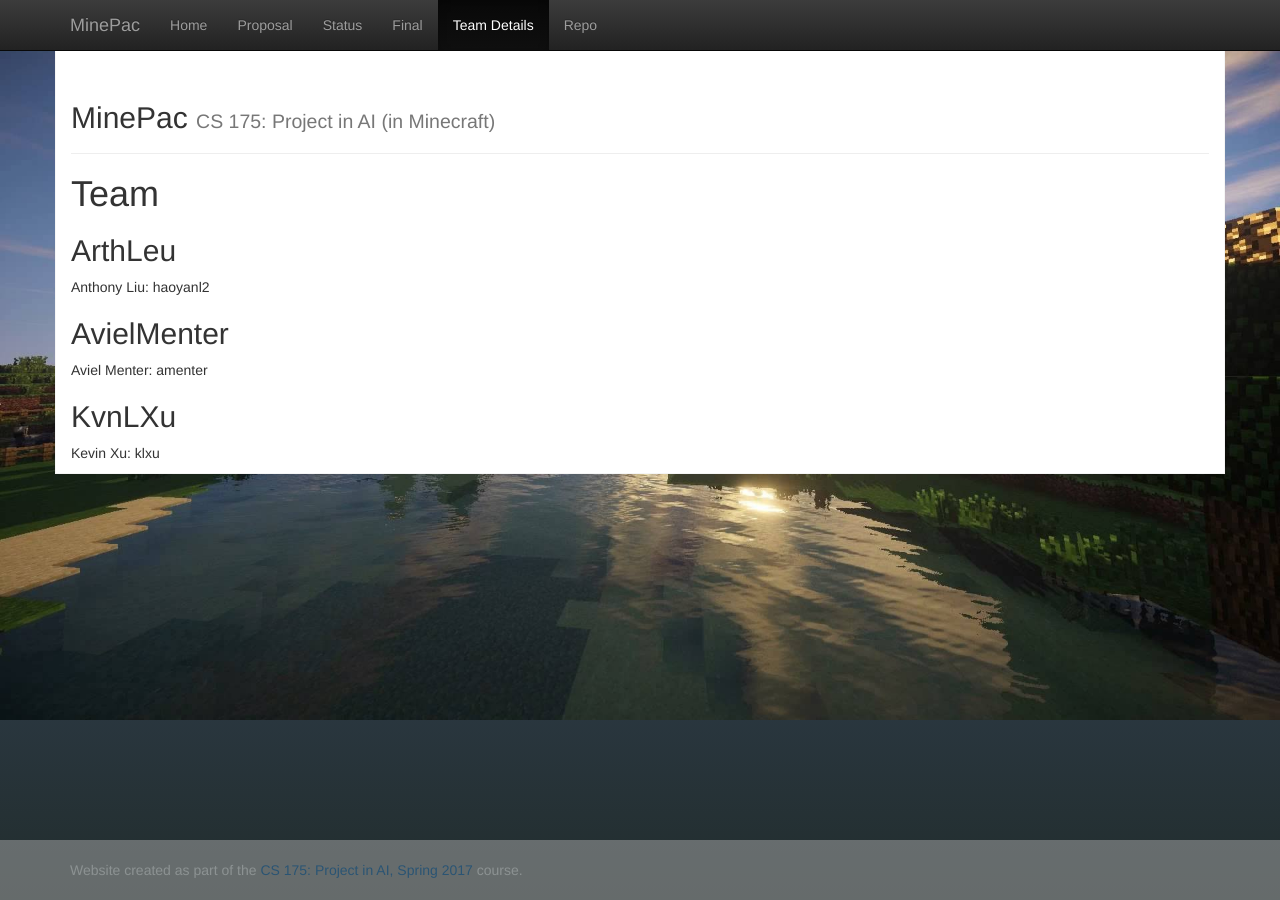
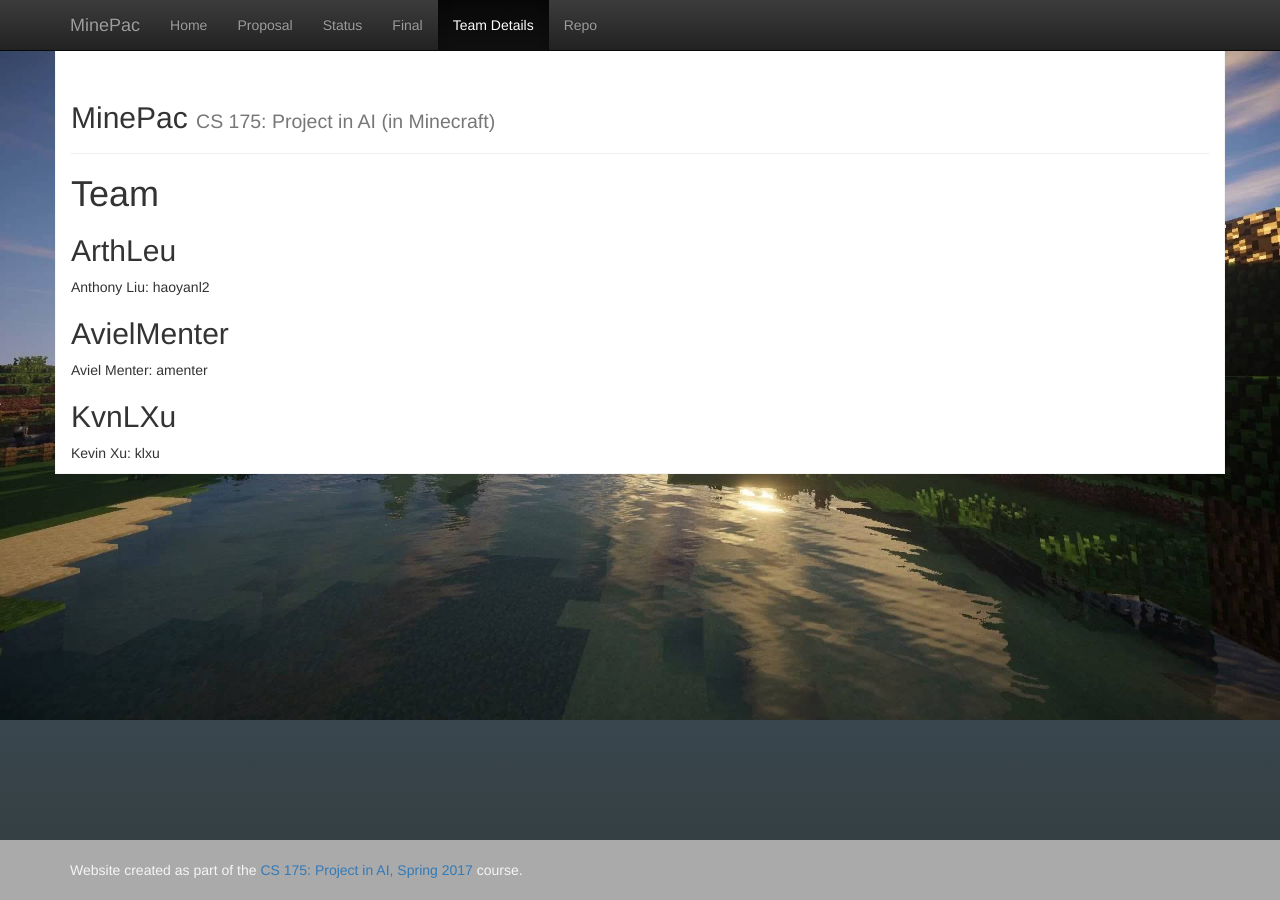
Before and after one commit to r58Playz/MinePac, a Jekyll site: the page built from docs/team.md, in a window 1280 px wide. Built offline with Jekyll 4.4.1, drawn with Linux system fonts in a browser that asks for light colours.

Commit message:
color change

```diff
--- a/docs/css/custom.css
+++ b/docs/css/custom.css
@@ -10,7 +10,7 @@ body {
   background-attachment: fixed;
   background-position: center top;
   background-repeat: no-repeat;
-  background-image: url("../media/minecraft_bg.jpg"), linear-gradient(#4a5c84, #19231B 1080px);
+  background-image: url("../media/minecraft_bg.jpg"), linear-gradient(#5a6c94, #29332B 1080px);
   background-size: 100%;
   /*linear-gradient(#CDF, #F5F5F5 768px)*/
 }
@@ -21,9 +21,6 @@ body {
   /* Set the fixed height of the footer here */
   height: 60px;
   background-color: #AAAAAA;
-  /* Opacity */
-  opacity: 0.5;
-  filter: alpha(opacity=50);
 }
 
 
```
